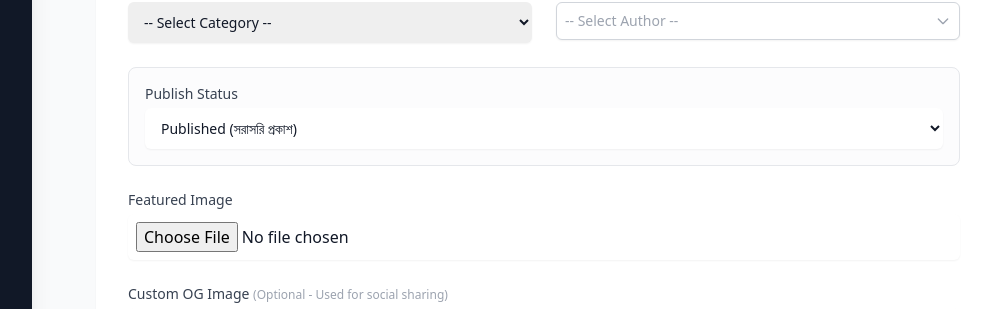
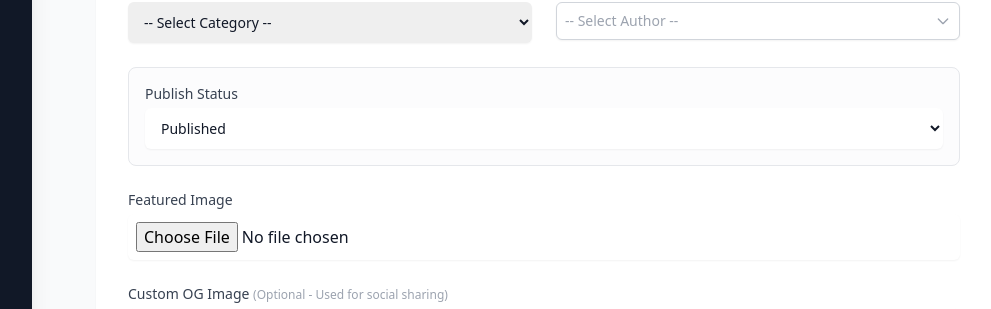
Before and after one commit to abdussalamseoex/Multi-Site-Publishing, a Laravel app: template resources/views/admin/posts/create.blade.php in a window 1280 px wide. Shown: the part 494-803 px from the top of the page, without its empty margins (224-1215 px from the left). Run offline with Laravel 12, Linux system fonts and the light colour scheme; the template is opened without the code that fills it, so the values that code supplies are empty; some libraries are stand-ins or nearby versions.

Commit message:
fix(posts): replace Bengali labels with English in post status dropdowns

```diff
--- a/resources/views/admin/posts/create.blade.php
+++ b/resources/views/admin/posts/create.blade.php
@@ -161,8 +161,8 @@
                                     <select name="status" x-model="status" class="mt-1 block w-full pl-3 pr-10 py-2.5 text-base border-gray-300 focus:outline-none focus:ring-indigo-500 focus:border-indigo-500 sm:text-sm rounded-md bg-white shadow-sm">
                                         <option value="draft">Draft</option>
                                         <option value="pending">Pending Review</option>
-                                        <option value="published">Published (সরাসরি প্রকাশ)</option>
-                                        <option value="scheduled">⏰ Scheduled (শিডিউল করে রাখুন)</option>
+                                        <option value="published">Published</option>
+                                        <option value="scheduled">⏰ Scheduled</option>
                                         <option value="rejected">Rejected</option>
                                     </select>
                                 </div>
--- a/resources/views/admin/posts/edit.blade.php
+++ b/resources/views/admin/posts/edit.blade.php
@@ -168,8 +168,8 @@
                                     <select name="status" x-model="status" class="mt-1 block w-full pl-3 pr-10 py-2.5 text-base border-gray-300 focus:outline-none focus:ring-indigo-500 focus:border-indigo-500 sm:text-sm rounded-md bg-white shadow-sm">
                                         <option value="draft">Draft</option>
                                         <option value="pending">Pending Review</option>
-                                        <option value="published">Published (সরাসরি প্রকাশ)</option>
-                                        <option value="scheduled">⏰ Scheduled (শিডিউল করে রাখুন)</option>
+                                        <option value="published">Published</option>
+                                        <option value="scheduled">⏰ Scheduled</option>
                                         <option value="rejected">Rejected</option>
                                     </select>
                                 </div>
```
